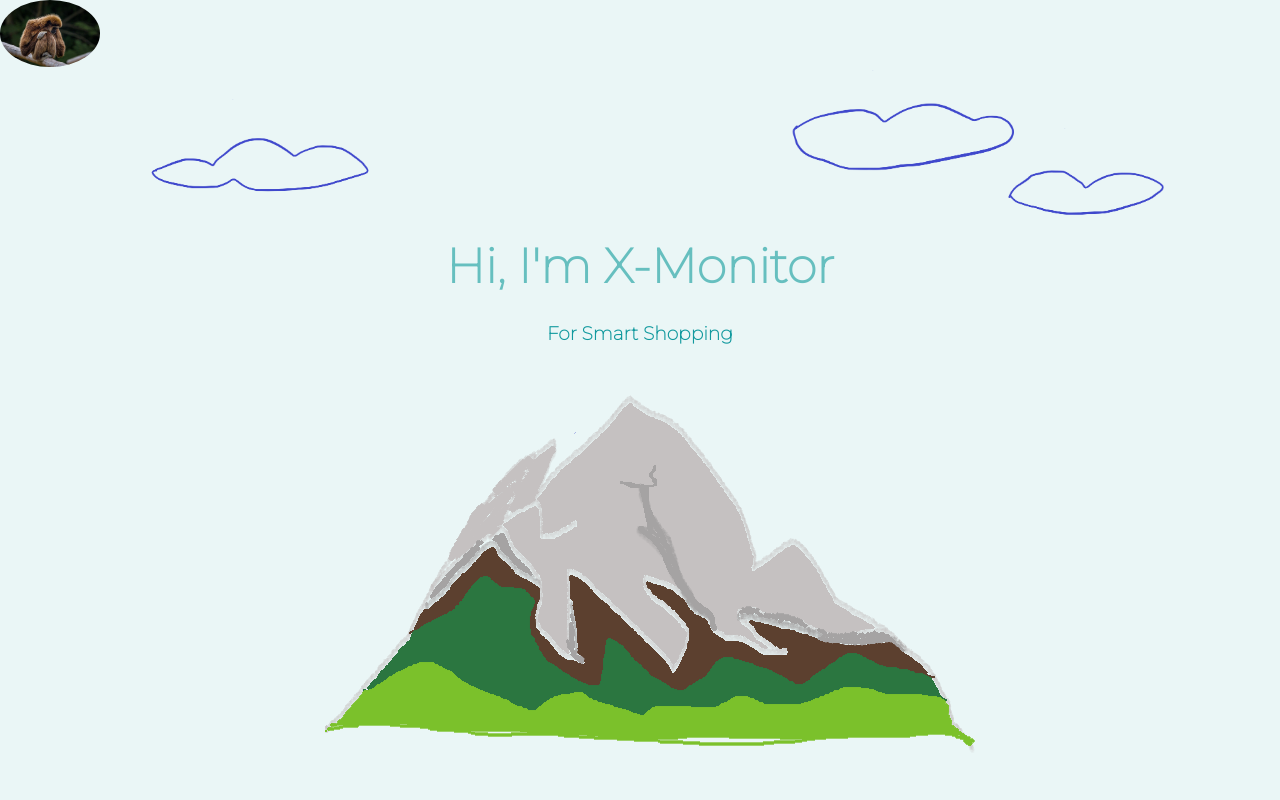
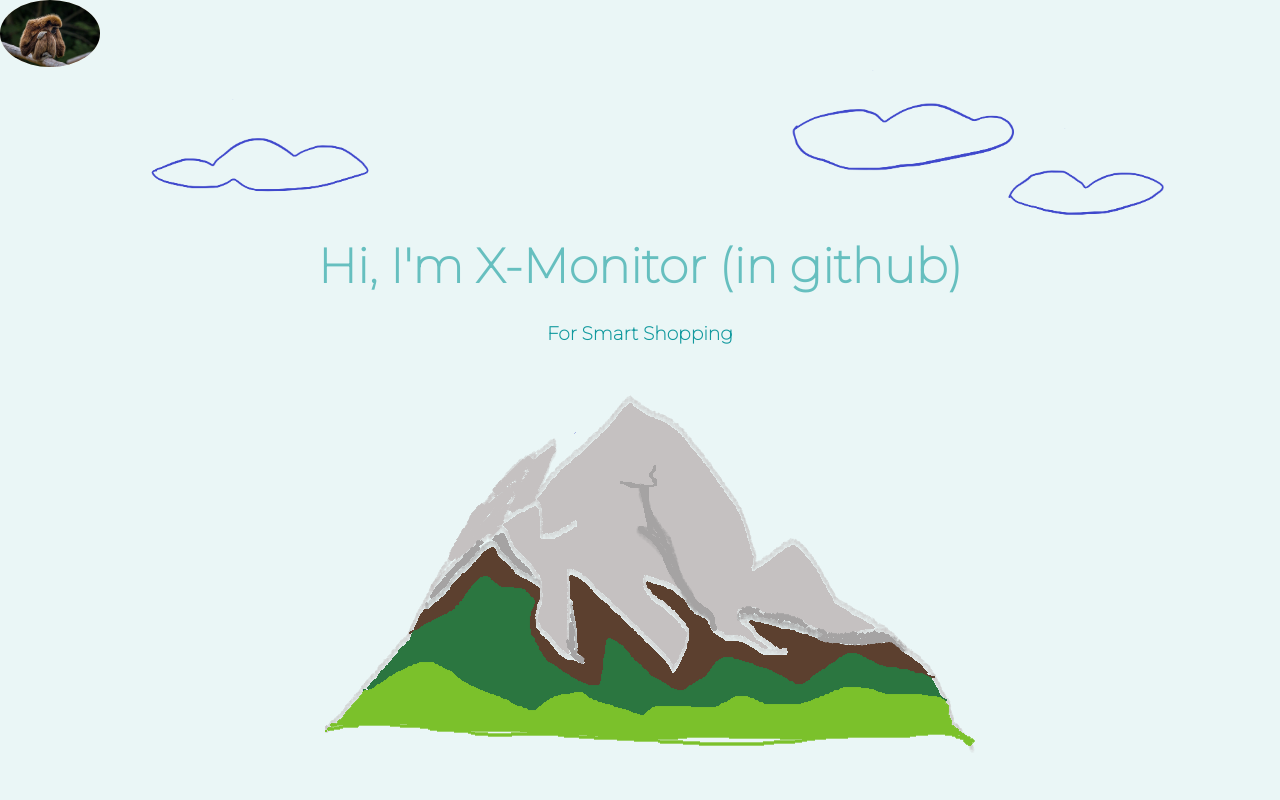
Before and after one commit to AnnyMe/Introduction-Page, a plain HTML site: page index.html in a window 1280 px wide. Shown: the top 800 px of the page. Drawn offline with Linux system fonts and the light colour scheme.

Commit message:
test github

```diff
--- a/index.html
+++ b/index.html
@@ -22,7 +22,7 @@
         <img class="cloud_3" , src="images/cloud_3.png" alt="cloud">
 
         <div class="introduction">
-            <h1 class="title">Hi, I'm X-Monitor</h1>
+            <h1 class="title">Hi, I'm X-Monitor (in github)</h1>
             <h3>For Smart Shopping</h3>
         </div>
         <img class="berg1" src="images/berg.png" alt="berg1">
```
